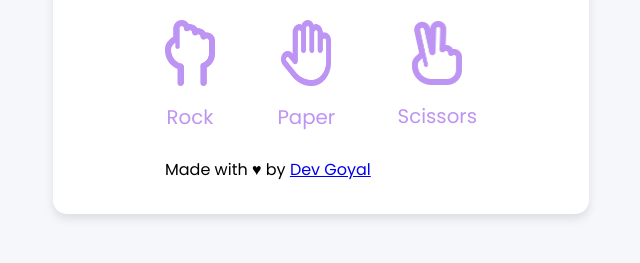
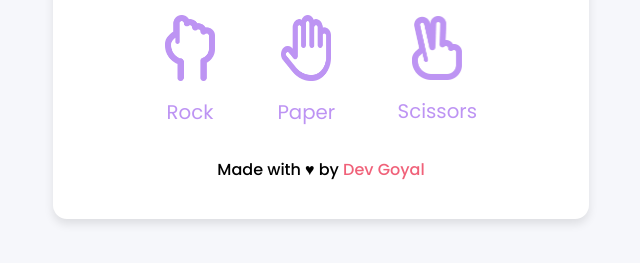
Before and after one commit to patrachinmoy9932-glitch/rockpaperscissors, a plain HTML site: page index.html in a window 1280 px wide. Shown: the part 425-688 px from the top of the page, without its empty margins (319-959 px from the left). Drawn offline with Linux system fonts and the light colour scheme; files whose address does not match are found by name.

Commit message:
Update style.css

```diff
--- a/style.css
+++ b/style.css
@@ -1,3 +1,4 @@
+/* Import Google font - Poppins */
 @import url("https://fonts.googleapis.com/css2?family=Poppins:wght@200;300;400;500;600;700&display=swap");
 * {
   margin: 0;
@@ -96,3 +97,34 @@ body {
   margin-top: 1rem;
   pointer-events: none;
 }
+
+.container .love {
+  font-weight: 500;
+  text-align: center;
+  padding: 5px;
+  color: black;
+}
+
+a:link {
+color: rgb(240, 97, 121);
+background-color: transparent;
+text-decoration: none;
+}
+
+a:visited {
+color: rgb(240, 97, 121);
+background-color: transparent;
+text-decoration: none;
+}
+
+a:hover {
+color: blue;
+background-color: transparent;
+text-decoration: underline;
+}
+
+a:active {
+color: green;
+background-color: transparent;
+text-decoration: underline;
+}
```
